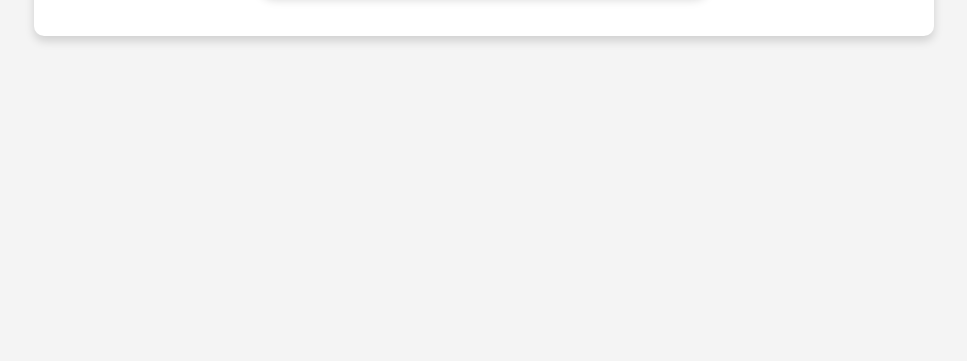
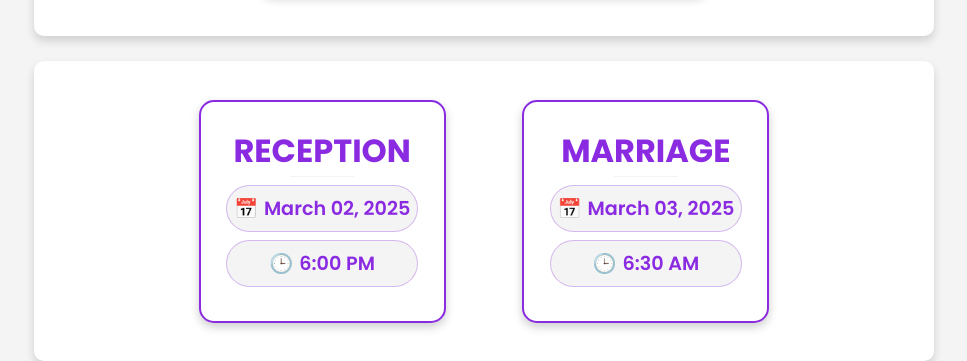
Before and after one commit to keerthiprasath3801/wed, a plain HTML site: page index.html in a window 1280 px wide. Shown: the part 560-921 px from the top of the page, without its empty margins (156-1123 px from the left). Before the commit the page ends 800 px from the top, so only its background shows below. Drawn offline with nearby package versions, Linux system fonts and the light colour scheme.

Commit message:
Update indextimehtml

```diff
--- a/index.html
+++ b/index.html
@@ -42,10 +42,27 @@
               </div>
             </div>
           </div>
-    </section>
-    <section id="timer">
 
     </section>
+    <section id="venue">
+        <div class="date-container">
+            <div class="reception">
+                <h6 class="event">Reception</h6>
+                <div class="timings">
+                    <h6>March 02, 2025</h6>
+                    <h6>6:00 PM</h6>
+                </div>
+            </div>
+            <div class="marriage">
+                <h6 class="event">Marriage</h6>
+                <div class="timings">
+                    <h6>March 03, 2025</h6>
+                    <h6>6:30 AM</h6>
+                </div>
+            </div>
+        </div>
+    </section>
+
     <script src="script.js"></script>
 </body>
 </html>
```
